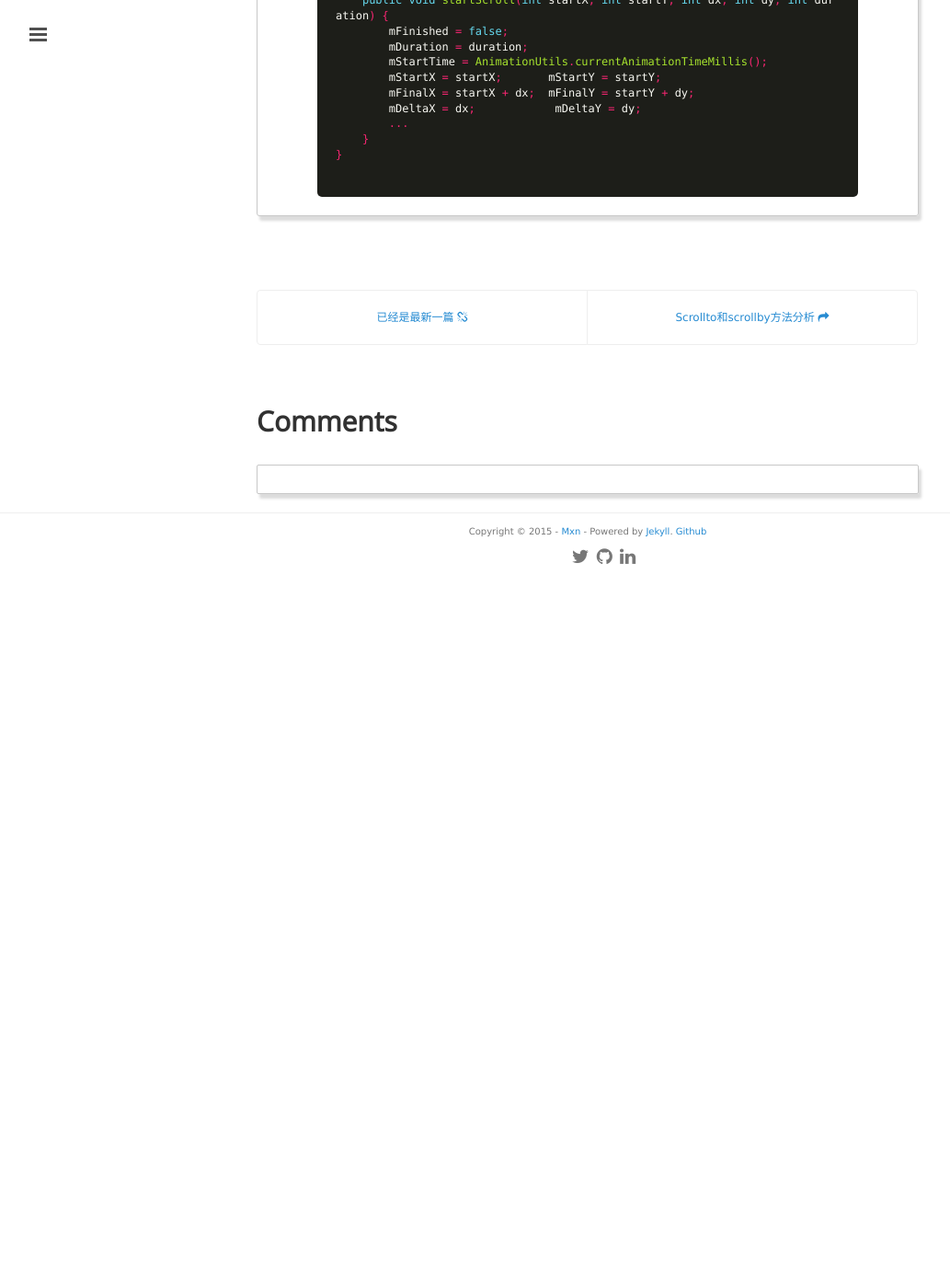
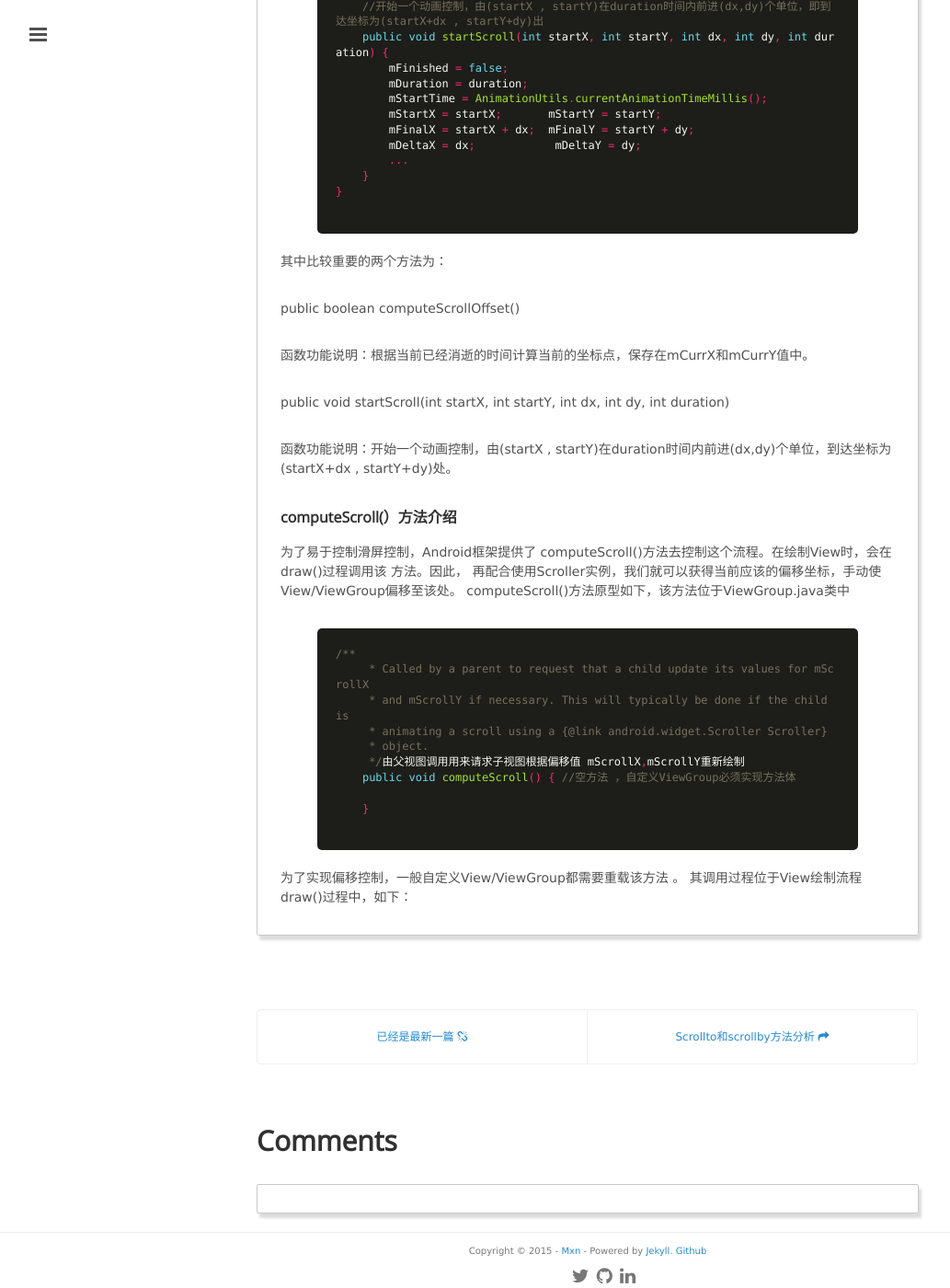
Before and after one commit to mxn21/mxn21.github.io, a Jekyll site: the page built from _posts/2015-7-24-scroller类详解.md, in a window 1280 px wide and 1400 px high, scrolled down 1501 px. Shown: the whole window at 92% size, without its empty margins (1-1034 px from the left). Built offline with Jekyll 4.4.1, drawn with Linux system fonts in a browser that asks for light colours; Markdown is read by kramdown in place of the engine named in the settings; comment, search, counter and statistics services are not loaded; before the commit the page ends 2131 px from its top, so only the background shows below that.

Commit message:
12312
231312

```diff
--- a/_posts/2015-7-24-scroller类详解.md
+++ b/_posts/2015-7-24-scroller类详解.md
@@ -11,6 +11,7 @@
 友好的。于是，基于这种偏移控制，Scroller类被设计出来了，该类的主要作用是为偏移过程制定一定的控制流程，
 从而使偏移更流畅，更完美。
 
+### Scroller类介绍
 
 我们就分析下源码里去看看Scroller类的相关方法.
 其源代码(部分)如下： 路径位于 \frameworks\base\core\java\android\widget\Scroller.java
@@ -84,3 +85,35 @@
 
 
 <!-- more -->
+
+其中比较重要的两个方法为：
+
+public boolean computeScrollOffset()
+
+函数功能说明：根据当前已经消逝的时间计算当前的坐标点，保存在mCurrX和mCurrY值中。
+
+public void startScroll(int startX, int startY, int dx, int dy, int duration)
+
+函数功能说明：开始一个动画控制，由(startX , startY)在duration时间内前进(dx,dy)个单位，到达坐标为(startX+dx , startY+dy)处。
+
+
+### computeScroll(）方法介绍
+
+为了易于控制滑屏控制，Android框架提供了 computeScroll()方法去控制这个流程。在绘制View时，会在draw()过程调用该
+方法。因此， 再配合使用Scroller实例，我们就可以获得当前应该的偏移坐标，手动使View/ViewGroup偏移至该处。
+computeScroll()方法原型如下，该方法位于ViewGroup.java类中
+
+    {% highlight java  %}
+/**
+     * Called by a parent to request that a child update its values for mScrollX
+     * and mScrollY if necessary. This will typically be done if the child is
+     * animating a scroll using a {@link android.widget.Scroller Scroller}
+     * object.
+     */由父视图调用用来请求子视图根据偏移值 mScrollX,mScrollY重新绘制
+    public void computeScroll() { //空方法 ，自定义ViewGroup必须实现方法体
+
+    }
+    {% endhighlight %}
+
+为了实现偏移控制，一般自定义View/ViewGroup都需要重载该方法 。
+其调用过程位于View绘制流程draw()过程中，如下：
```
